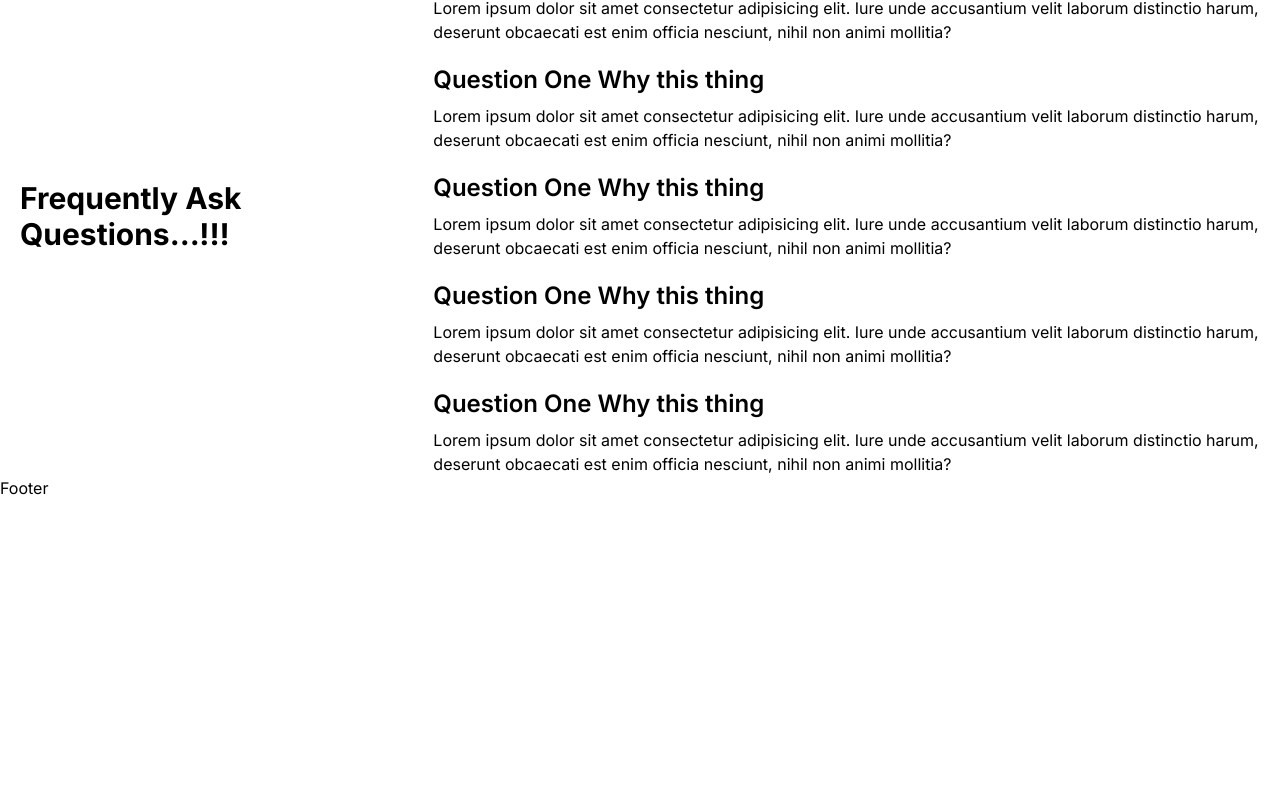
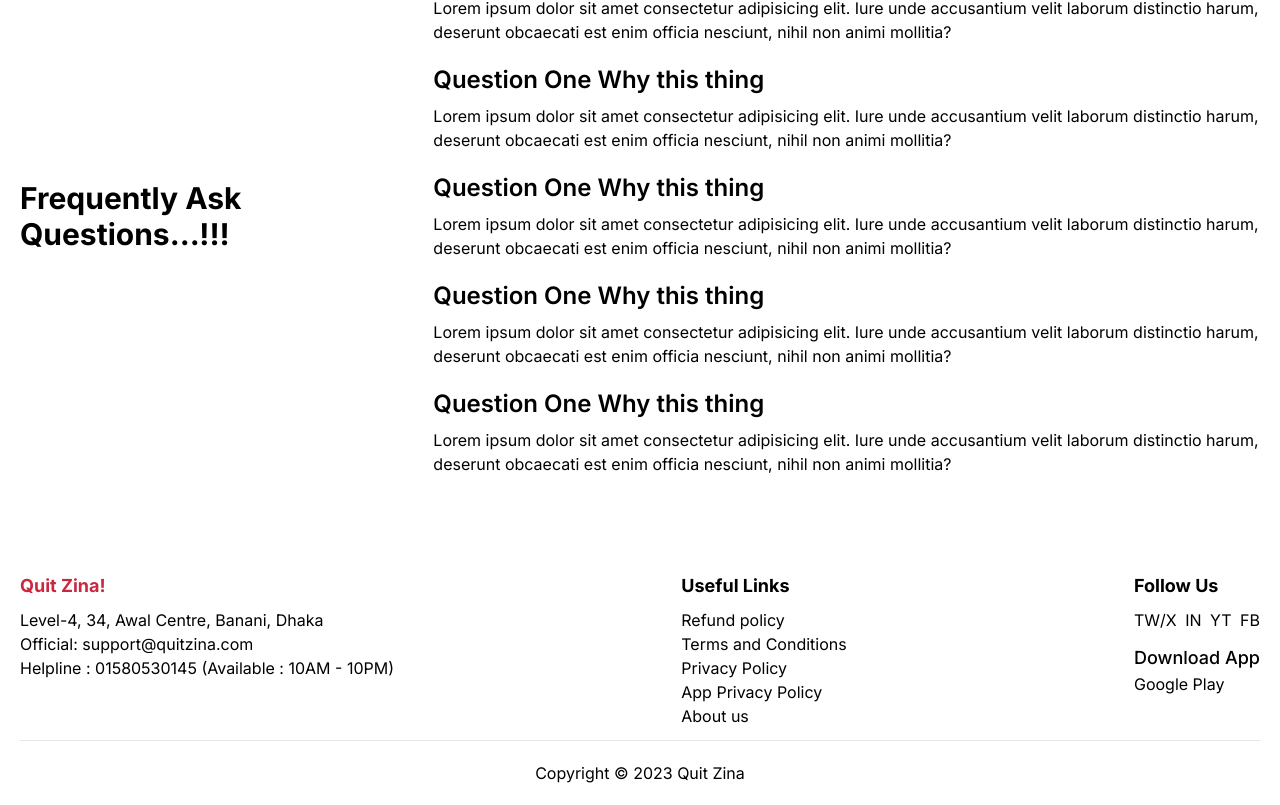
Before and after one commit to rakibul-wdp/quit-zina, a Next.js app: page / in a window 1280 px wide. Shown: the part 2940-3745 px from the top of the page. Before the commit the page ends 3440 px from the top, so only its background shows below. Built offline with nearby package versions, Linux system fonts and the light colour scheme.

Commit message:
footer template

```diff
--- a/components/common/Footer.tsx
+++ b/components/common/Footer.tsx
@@ -1,3 +1,45 @@
+import { Container } from "@/universal";
+
 export const Footer = () => {
-  return <div>Footer</div>;
+  return (
+    <Container>
+      <div className="mt-24 pb-3 flex justify-between">
+        <div>
+          <h3 className="text-lg text-primary font-bold mb-2">Quit Zina!</h3>
+          <ul>
+            <li>Level-4, 34, Awal Centre, Banani, Dhaka</li>
+            <li>Official: support@quitzina.com</li>
+            <li>Helpline : 01580530145 (Available : 10AM - 10PM)</li>
+          </ul>
+        </div>
+        <div>
+          <h3 className="text-lg font-bold mb-2">Useful Links</h3>
+          <ul>
+            <li>Refund policy</li>
+            <li>Terms and Conditions</li>
+            <li>Privacy Policy</li>
+            <li>App Privacy Policy</li>
+            <li>About us</li>
+          </ul>
+        </div>
+        <div>
+          <h3 className="text-lg font-bold mb-2">Follow Us</h3>
+          <ul className="flex items-center justify-between gap-2">
+            <li>TW/X</li>
+            <li>IN</li>
+            <li>YT</li>
+            <li>FB</li>
+          </ul>
+          <div className="mt-3">
+            <h4 className="text-lg font-medium">Download App</h4>
+            <p>Google Play</p>
+          </div>
+        </div>
+      </div>
+      <hr />
+      <div className="text-center py-5">
+        <p>Copyright &copy; {new Date().getFullYear()} Quit Zina</p>
+      </div>
+    </Container>
+  );
 };
```
